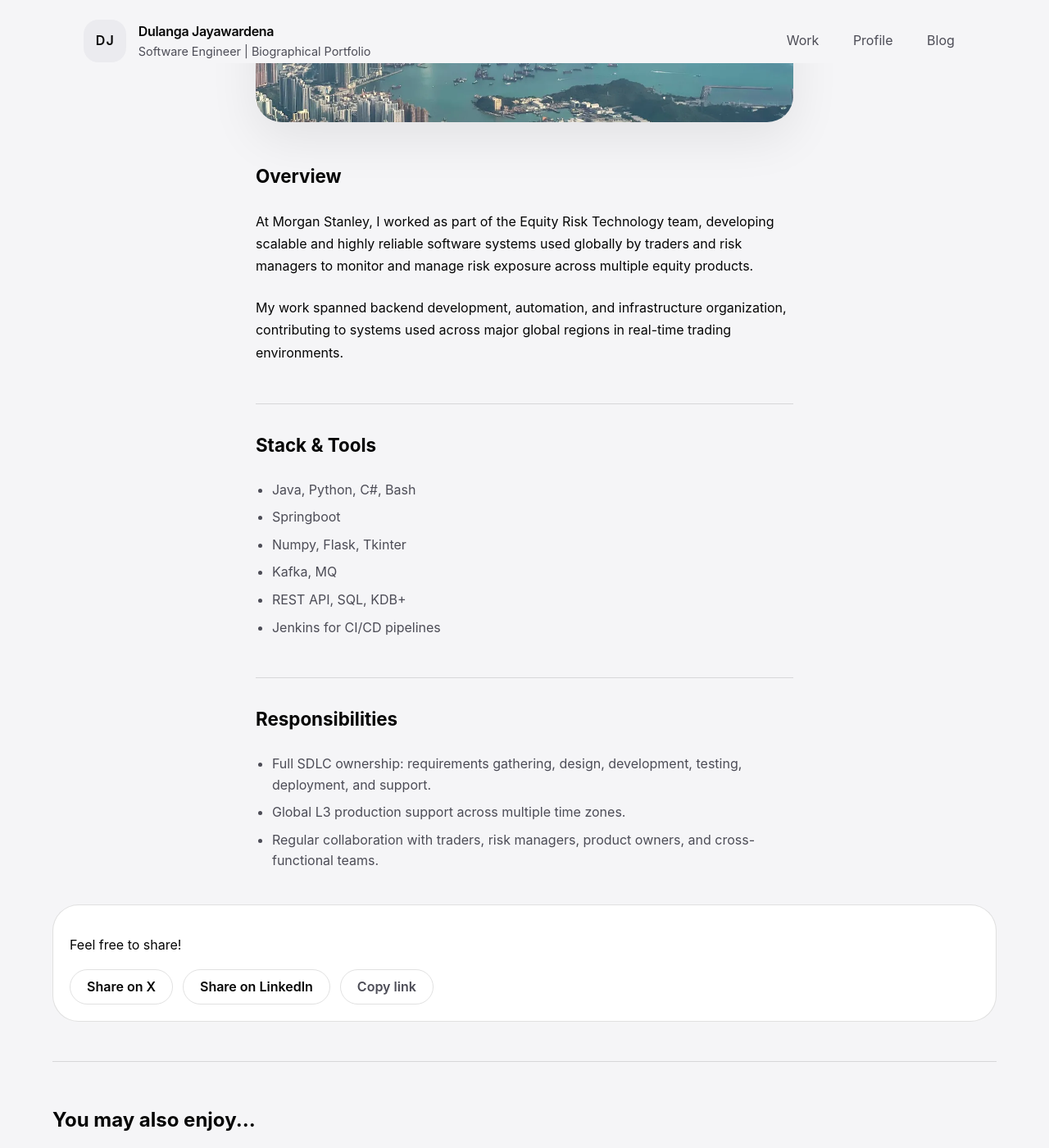
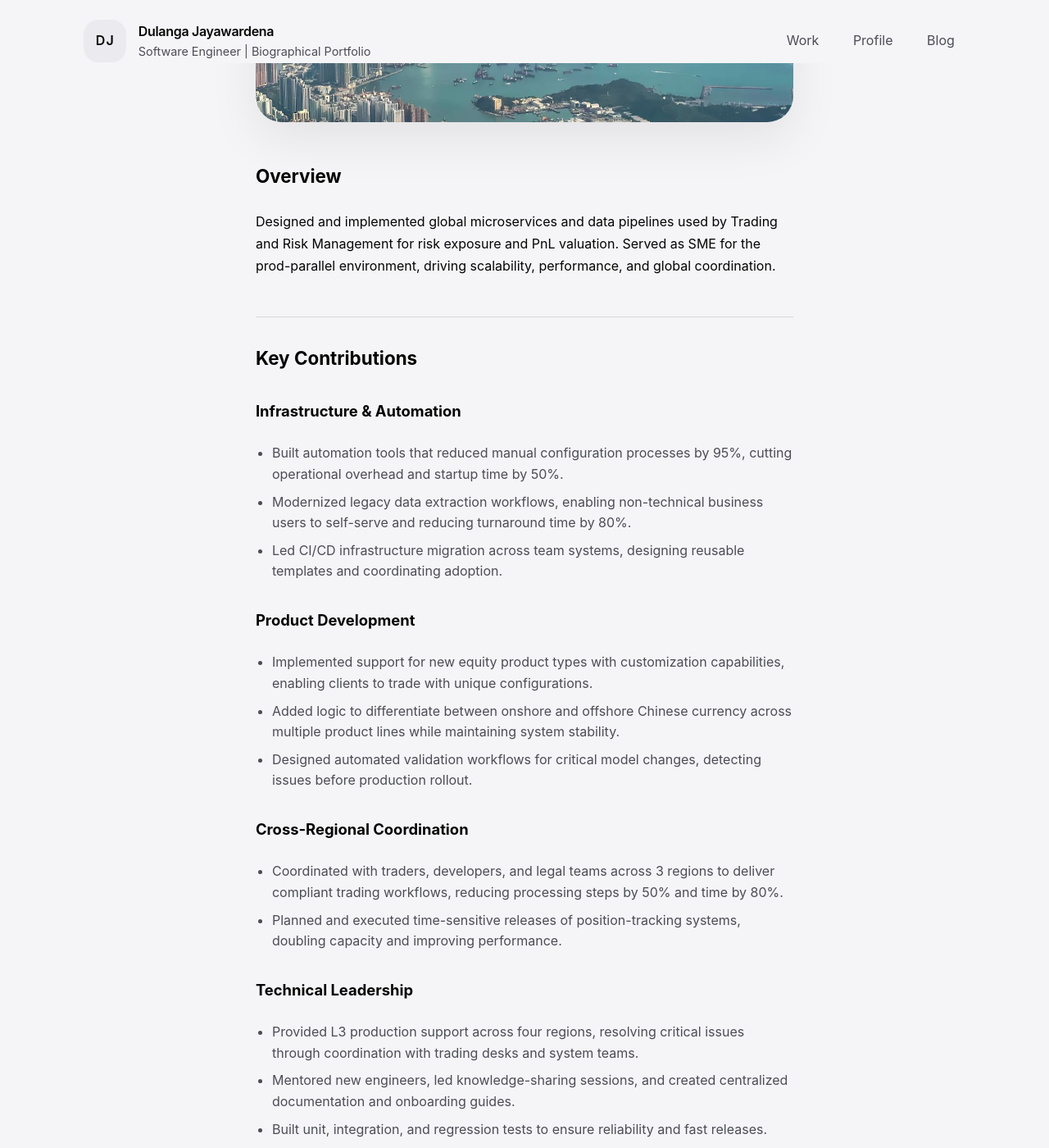
Before and after one commit to dulangaj/dulangaj.github.io, a Jekyll site: the page built from _posts/2025-05-01-morgan-stanley-equity-risk.md, in a window 1280 px wide and 1400 px high, scrolled down 529 px. Shown: the whole window at 82% size. Built offline with Jekyll 4.4.1, drawn with Linux system fonts in a browser that asks for light colours; some of the changed text lies outside the part shown.

Commit message:
Updated MS article

```diff
--- a/_posts/2025-05-01-morgan-stanley-equity-risk.md
+++ b/_posts/2025-05-01-morgan-stanley-equity-risk.md
@@ -1,38 +1,70 @@
 ---
 layout: post
-title: "Building Software for Equity Risk Management at Morgan Stanley"
+title: "Equity Risk Technology at Morgan Stanley"
 author: "Dulanga Jayawardena"
 category: profile
 company: Morgan Stanley
 role: Associate, Equity Risk Technology
 period: 2022 — 2025
 year: 2025
-summary: "Built the software backbone traders and risk managers use every day to model exposure across global equities."
-outcome: "Cut alert latency by double digits while keeping systems observable and compliant."
+summary: "Designed global microservices and data pipelines for Trading and Risk Management. Led prod-parallel environment and mentored engineers."
+outcome: "Automated critical workflows reducing manual effort by 95% and enabling faster, more reliable deployments."
 highlights:
-  - Built controls and observability that cut alert latency double digits without impacting throughput.
-  - Coordinated multi-region release trains so APAC, EMEA, and NA desks stayed in sync.
-  - Mentored engineers through on-call, incident retros, and regulatory reviews.
-tags: [Risk, Java, Real-time]
+  - SME for prod-parallel environment, driving scalability and global coordination.
+  - Led CI/CD migration across team systems with standardized templates and progress tracking.
+  - Mentored engineers and created documentation to support team efficiency and knowledge sharing.
+tags: [Risk, Java, Python, Real-time]
 image: 25.04_hongkong.jpeg
 image_alt: "View of Hong Kong harbour at dusk"
 featured: true
 ---
 
 ## Overview
-At Morgan Stanley, I worked as part of the Equity Risk Technology team, developing scalable and highly reliable software systems used globally by traders and risk managers to monitor and manage risk exposure across multiple equity products.
+Designed and implemented global microservices and data pipelines used by Trading and Risk Management for risk exposure and PnL valuation. Served as SME for the prod-parallel environment, driving scalability, performance, and global coordination.
 
-My work spanned backend development, automation, and infrastructure organization, contributing to systems used across major global regions in real-time trading environments.
+## Key Contributions
+
+### Infrastructure & Automation
+- Built automation tools that reduced manual configuration processes by 95%, cutting operational overhead and startup time by 50%.
+- Modernized legacy data extraction workflows, enabling non-technical business users to self-serve and reducing turnaround time by 80%.
+- Led CI/CD infrastructure migration across team systems, designing reusable templates and coordinating adoption.
+
+### Product Development
+- Implemented support for new equity product types with customization capabilities, enabling clients to trade with unique configurations.
+- Added logic to differentiate between onshore and offshore Chinese currency across multiple product lines while maintaining system stability.
+- Designed automated validation workflows for critical model changes, detecting issues before production rollout.
+
+### Cross-Regional Coordination
+- Coordinated with traders, developers, and legal teams across 3 regions to deliver compliant trading workflows, reducing processing steps by 50% and time by 80%.
+- Planned and executed time-sensitive releases of position-tracking systems, doubling capacity and improving performance.
+
+### Technical Leadership
+- Provided L3 production support across four regions, resolving critical issues through coordination with trading desks and system teams.
+- Mentored new engineers, led knowledge-sharing sessions, and created centralized documentation and onboarding guides.
+- Built unit, integration, and regression tests to ensure reliability and fast releases.
+- Optimized calculation performance for complex OTC products using priority-based scheduling strategies.
+
+## Community Involvement
+
+### Multicultural Alliance
+**Communications Officer**
+- Designed communications, wrote articles and invites, and captured photography featured on the website.
+- Led partnerships with NGOs including Zubin Foundation, organizing volunteering activities.
+- Planned and executed cultural events including Chinese New Year, Thanksgiving, and Ramadan celebrations.
+
+### CodeClub
+**Co-chair (2024—2025)**
+- Designed workshops to inspire underprivileged youth in technology.
+- Collaborated with NGOs including Zubin Foundation and Kids4Kids to organize volunteering activities.
 
 ## Stack & Tools
 - Java, Python, C#, Bash
-- Springboot
-- Numpy, Flask, Tkinter
-- Kafka, MQ
-- REST API, SQL, KDB+
-- Jenkins for CI/CD pipelines
+- Springboot, Flask, Tkinter, Numpy
+- Kafka, MQ, REST API
+- SQL, KDB+
+- Jenkins for CI/CD
 
 ## Responsibilities
-- Full SDLC ownership: requirements gathering, design, development, testing, deployment, and support.
-- Global L3 production support across multiple time zones.
-- Regular collaboration with traders, risk managers, product owners, and cross-functional teams.
+- Full SDLC: requirements gathering, design, development, testing, deployment, and maintenance.
+- Global L3 production support across four regions.
+- Collaborated with traders, risk managers, product managers, and business analysts to align technical deliverables with business objectives.
```
